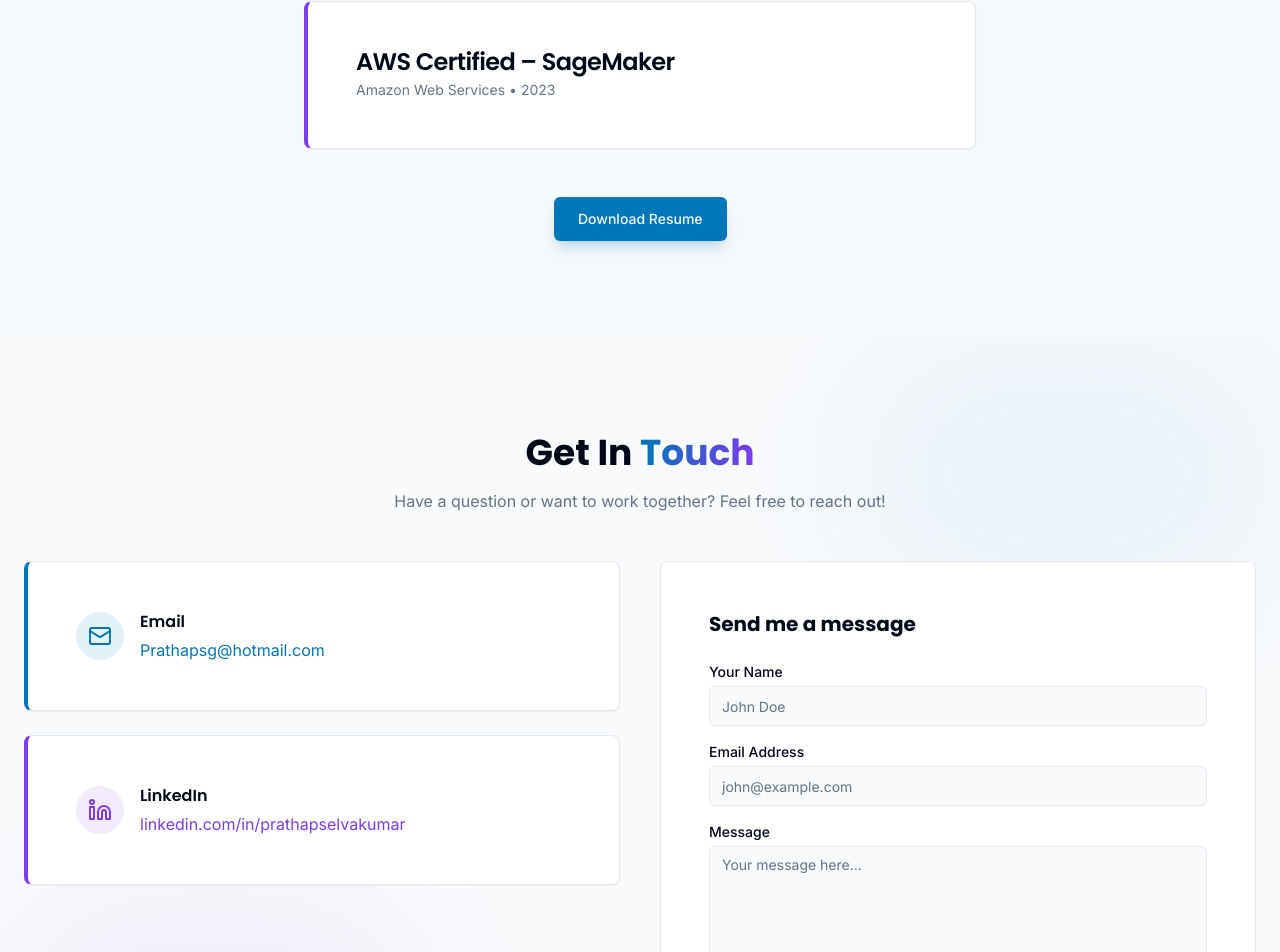
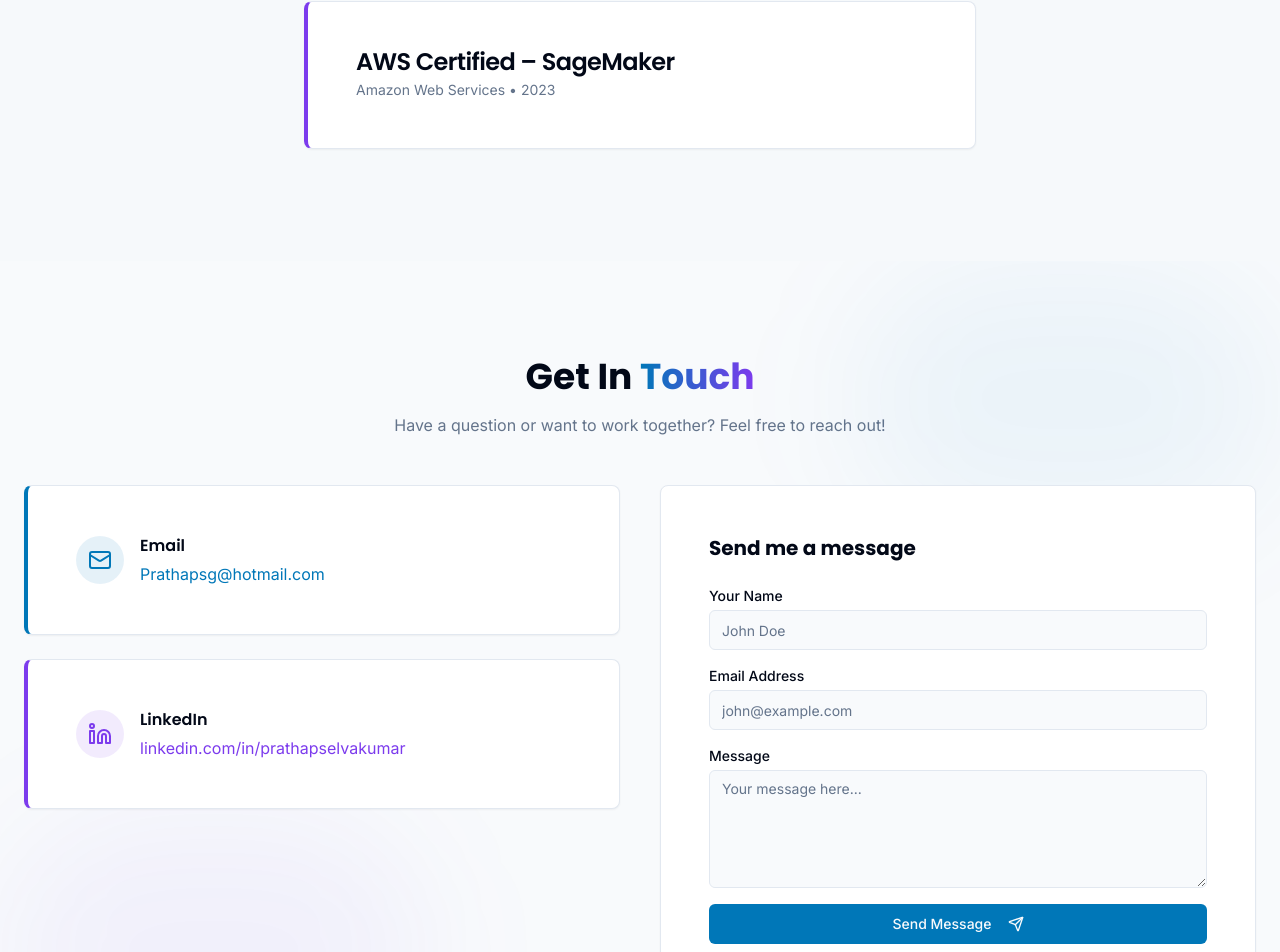
Before and after one commit to prathapselvakumar/Portfolio, a React (Vite) app: page / in a window 1280 px wide. Shown: the part 4333-5285 px from the top of the page. Built offline with nearby package versions, Linux system fonts and the light colour scheme.

Commit message:
Removed Download Button

```diff
--- a/src/components/ProjectsSection.tsx
+++ b/src/components/ProjectsSection.tsx
@@ -257,19 +257,6 @@ export default function ProjectsSection() {
           </div>
         </div>
 
-        <div className={cn(
-          "mt-12 text-center",
-          isVisible ? "animate-fade-in" : "opacity-0"
-        )} style={{ animationDelay: "600ms" }}>
-          <a href="/Prathap_Resume.pdf"
-          target="_blank"
-  rel="noopener noreferrer"
-
-            className="btn-primary group relative overflow-hidden tilt-card">
-            <span className="absolute inset-0 bg-gradient-to-r from-primary/0 via-primary/40 to-primary/0 opacity-0 group-hover:opacity-100 transform -translate-x-full group-hover:translate-x-full transition-all duration-1000"></span>
-            Download Resume
-          </a>
-        </div>
       </div>
     </section>
   );
```
